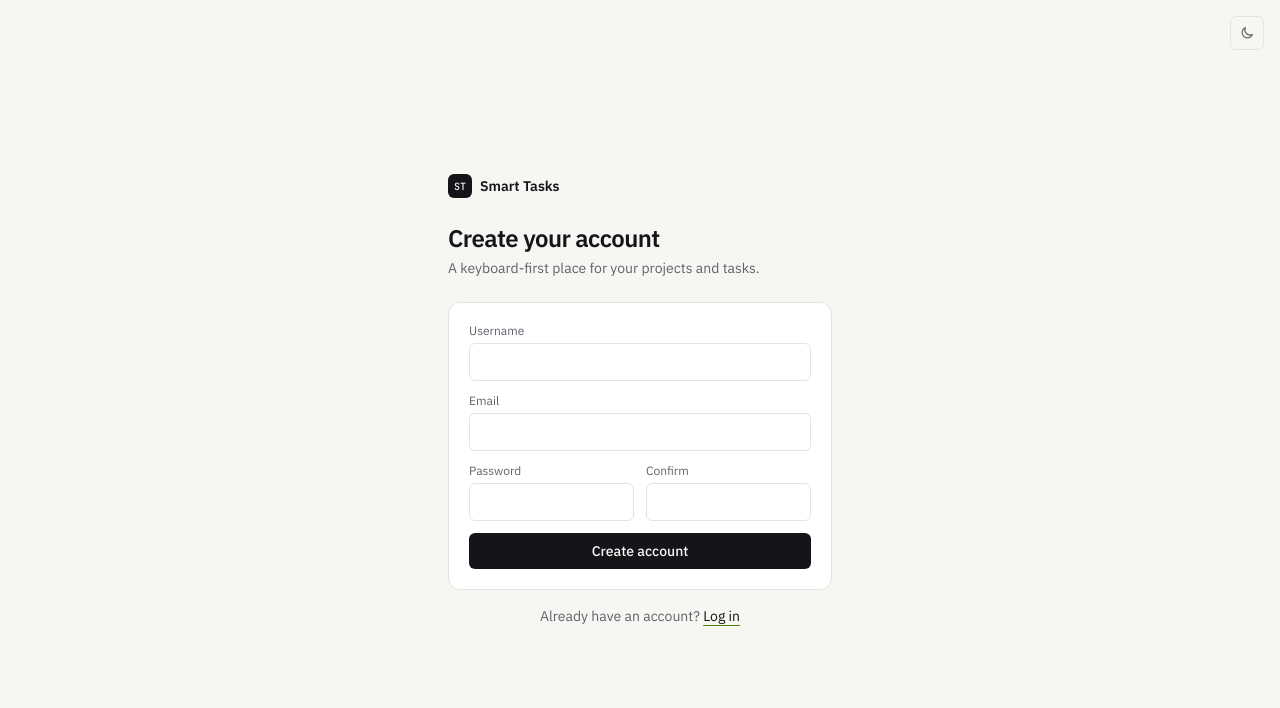
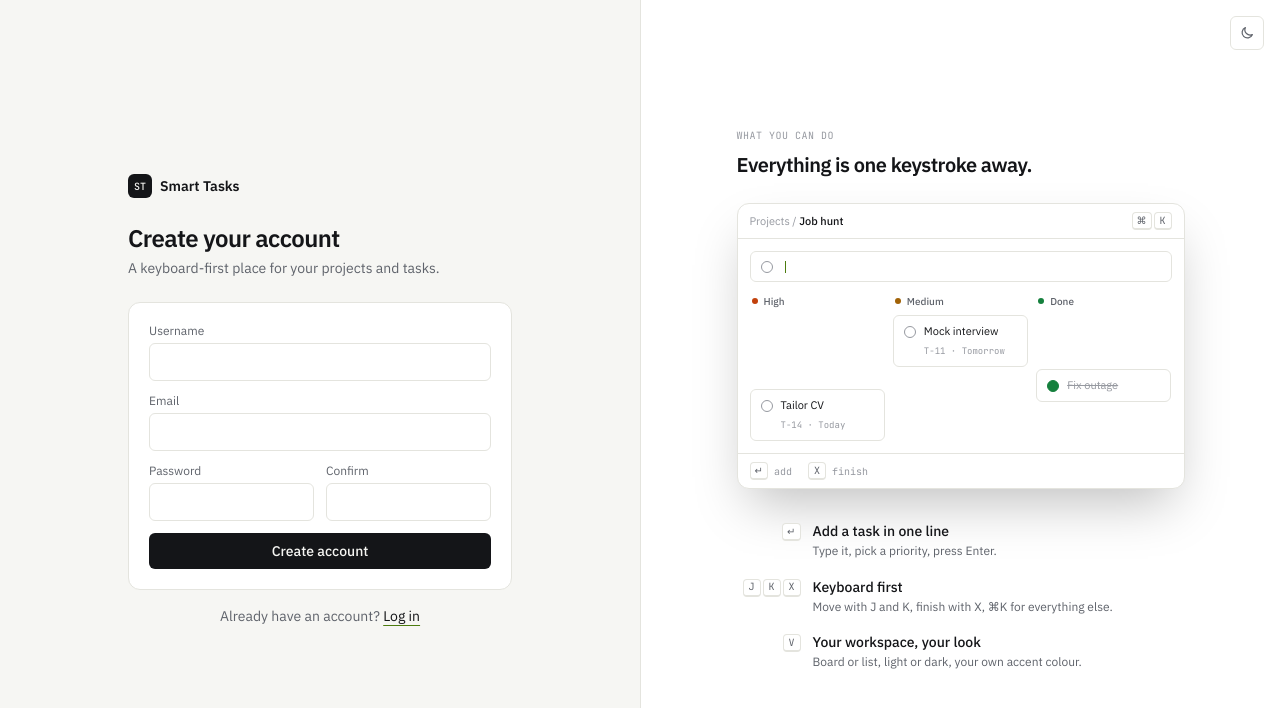
Before and after one commit to neerajkattal/smart-task-manager, a React (Create React App) app in the folder frontend/: page / in a window 1280 px wide. Shown: the top 708 px of the page. Built offline with nearby package versions, Linux system fonts and the light colour scheme; no server answers.

Commit message:
Add an animated feature preview to the login and signup pages

```diff
--- a/frontend/src/components/AuthShell.jsx
+++ b/frontend/src/components/AuthShell.jsx
@@ -1,15 +1,19 @@
-import { useEffect, useState } from "react";
 import { useTheme } from "../lib/theme";
 import { MoonIcon, SunIcon } from "./Icons";
+import { Showcase } from "./Showcase";
 
-// Shared frame for the login and signup pages.
+export { useSlowNotice } from "./Splash";
+
+// Shared frame for the login and signup pages: the form, plus an animated
+// preview of the app on wide screens.
 export function AuthShell({ title, subtitle, children, footer }) {
   const [theme, toggleTheme] = useTheme();
   return (
-    <div className="flex min-h-screen flex-col items-center justify-center px-4 py-10">
+    <div className="grid min-h-screen lg:grid-cols-2">
+      <div className="flex flex-col items-center justify-center px-4 py-10">
         <button
           onClick={toggleTheme}
-        className="fixed right-4 top-4 rounded-md border border-line p-2 text-muted transition hover:text-ink"
+          className="fixed right-4 top-4 z-10 rounded-md border border-line bg-panel p-2 text-muted transition hover:text-ink"
           aria-label={theme === "dark" ? "Switch to light mode" : "Switch to dark mode"}
         >
           {theme === "dark" ? <SunIcon /> : <MoonIcon />}
@@ -27,19 +31,11 @@ export function AuthShell({ title, subtitle, children, footer }) {
           <p className="mt-4 text-center text-sm text-muted">{footer}</p>
         </div>
       </div>
+      <div className="hidden items-center border-l border-line bg-panel px-10 py-10 lg:flex">
+        <Showcase />
+      </div>
+    </div>
   );
-}
-
-// The API runs on Render's free tier, which sleeps when idle. If a request
-// takes a while, say so instead of leaving the button spinning silently.
-export function useSlowNotice(active, delay = 4000) {
-  const [slow, setSlow] = useState(false);
-  useEffect(() => {
-    if (!active) return setSlow(false);
-    const id = setTimeout(() => setSlow(true), delay);
-    return () => clearTimeout(id);
-  }, [active, delay]);
-  return slow;
 }
 
 export function SlowNotice() {
--- /dev/null
+++ b/frontend/src/components/Showcase.jsx
@@ -0,0 +1,102 @@
+// Animated preview for the login and signup pages: a task is typed, lands on
+// the board, gets selected and is finished with a single key. Pure CSS, so it
+// costs nothing to load; with reduced motion it shows a still frame.
+function MiniCard({ title, tag, className = "", done = false }) {
+  return (
+    <div className={`rounded-md border border-line bg-card px-2.5 py-2 ${className}`}>
+      <div className="flex items-start gap-2">
+        <span className={`mt-0.5 h-3 w-3 shrink-0 rounded-full border ${done ? "border-done bg-done" : "border-faint"}`} />
+        <span className={`text-[11px] leading-snug ${done ? "text-faint line-through" : "text-ink"}`}>{title}</span>
+      </div>
+      {tag && <div className="mt-1.5 pl-5 font-mono text-[9px] text-faint">{tag}</div>}
+    </div>
+  );
+}
+
+function Column({ label, dot, children }) {
+  return (
+    <div className="flex flex-col gap-1.5">
+      <div className="flex items-center gap-1.5 px-0.5 text-[10px] font-medium text-muted">
+        <span className={`h-1.5 w-1.5 rounded-full ${dot}`} />
+        {label}
+      </div>
+      {children}
+    </div>
+  );
+}
+
+const FEATURES = [
+  { keys: ["↵"], title: "Add a task in one line", body: "Type it, pick a priority, press Enter." },
+  { keys: ["J", "K", "X"], title: "Keyboard first", body: "Move with J and K, finish with X, ⌘K for everything else." },
+  { keys: ["V"], title: "Your workspace, your look", body: "Board or list, light or dark, your own accent colour." },
+];
+
+export function Showcase() {
+  return (
+    <div className="mx-auto w-full max-w-md">
+      <p className="font-mono text-[10px] uppercase tracking-wider text-faint">What you can do</p>
+      <h2 className="mt-2 text-xl font-semibold tracking-tight">Everything is one keystroke away.</h2>
+
+      <div className="mt-6 overflow-hidden rounded-xl border border-line bg-panel shadow-2xl" aria-hidden="true">
+        <div className="flex items-center justify-between border-b border-line px-3 py-2 text-[11px]">
+          <span>
+            <span className="text-faint">Projects / </span>
+            <span className="font-medium">Job hunt</span>
+          </span>
+          <span className="flex gap-0.5">
+            <span className="kbd">⌘</span>
+            <span className="kbd">K</span>
+          </span>
+        </div>
+        <div className="space-y-3 p-3">
+          <div className="flex items-center gap-2 rounded-md border border-line bg-card px-2.5 py-1.5 text-[11px]">
+            <span className="h-3 w-3 rounded-full border border-faint" />
+            <span className="inline-block overflow-hidden whitespace-nowrap font-sans text-ink motion-safe:animate-[sc-type_8s_infinite]" style={{ width: 0 }}>
+              Prepare demo for Friday
+            </span>
+            <span className="-ml-1 h-3 w-px bg-accent motion-safe:animate-[sc-caret_1s_steps(1)_infinite]" />
+          </div>
+          <div className="grid grid-cols-3 gap-2">
+            <Column label="High" dot="bg-high">
+              <MiniCard title="Prepare demo for Friday" tag="T-21 · Fri" className="opacity-100 motion-safe:animate-[sc-new_8s_infinite]" />
+              <MiniCard title="Tailor CV" tag="T-14 · Today" />
+            </Column>
+            <Column label="Medium" dot="bg-medium">
+              <MiniCard title="Mock interview" tag="T-11 · Tomorrow" />
+            </Column>
+            <Column label="Done" dot="bg-done">
+              <MiniCard title="Prepare demo for Friday" done className="opacity-0 motion-safe:animate-[sc-done_8s_infinite]" />
+              <MiniCard title="Fix outage" done />
+            </Column>
+          </div>
+        </div>
+        <div className="flex items-center gap-4 border-t border-line px-3 py-2 font-mono text-[10px] text-faint">
+          <span className="flex items-center gap-1.5">
+            <span className="kbd motion-safe:animate-[sc-key-enter_8s_infinite]">↵</span> add
+          </span>
+          <span className="flex items-center gap-1.5">
+            <span className="kbd motion-safe:animate-[sc-key-x_8s_infinite]">X</span> finish
+          </span>
+        </div>
+      </div>
+
+      <ul className="mt-8 space-y-4">
+        {FEATURES.map((f) => (
+          <li key={f.title} className="flex gap-3">
+            <span className="flex w-16 shrink-0 justify-end gap-0.5 pt-0.5">
+              {f.keys.map((k) => (
+                <span key={k} className="kbd">
+                  {k}
+                </span>
+              ))}
+            </span>
+            <span>
+              <span className="block text-sm font-medium">{f.title}</span>
+              <span className="block text-xs leading-relaxed text-muted">{f.body}</span>
+            </span>
+          </li>
+        ))}
+      </ul>
+    </div>
+  );
+}
```
Lines whose indentation alone changed are shown as unchanged.
